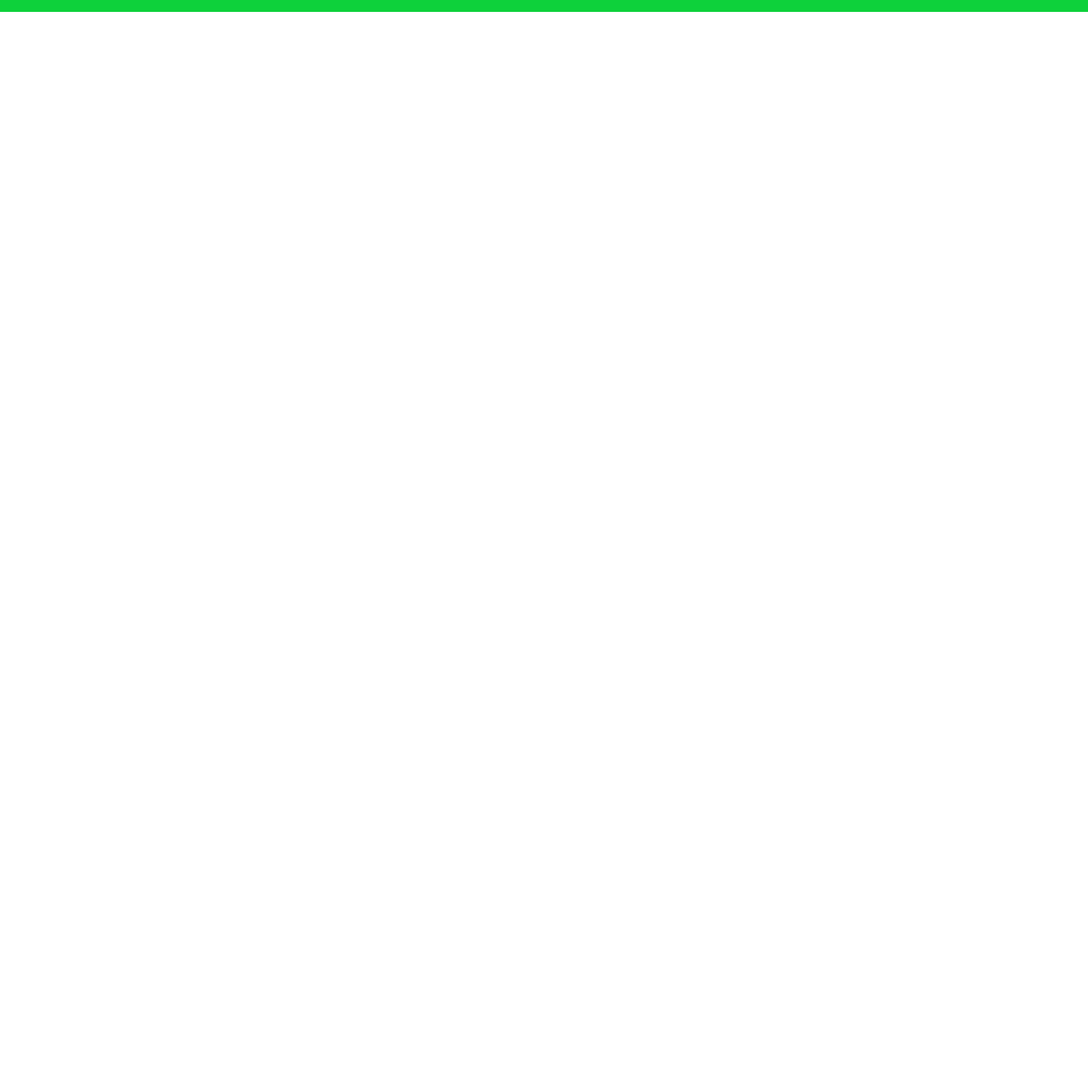
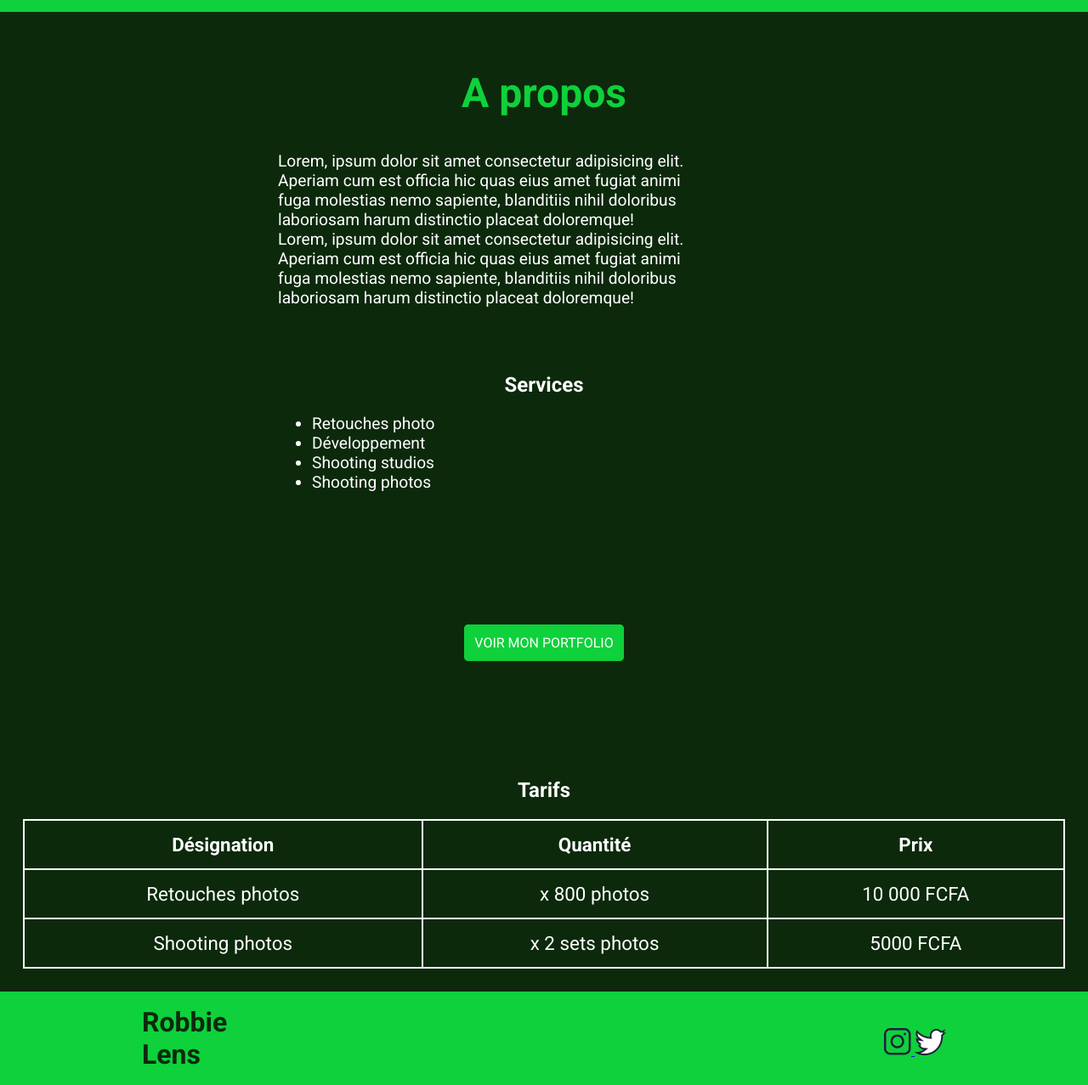
Before and after one commit to fullstackdev225/robbie-lens-sass-v, a website: page about.html in a window 1280 px wide. Shown: the part 96-1373 px from the top of the page at 85% size. Before the commit the page ends 800 px from the top, so only its background shows below. Drawn offline with Linux system fonts and the light colour scheme.

Commit message:
Réalisation de la page a propos

```diff
--- a/about.html
+++ b/about.html
@@ -23,5 +23,71 @@
             </ul>
         </nav>
     </header>
+
+    <!-- ABOUT SECTION -->
+    <section class="about-section">
+        <h1 class="about-title">A propos</h1>
+        <p class="about-text">
+            Lorem, ipsum dolor sit amet consectetur adipisicing elit. <br>
+            Aperiam cum est officia hic quas eius amet fugiat animi <br>
+            fuga molestias nemo sapiente, blanditiis nihil doloribus <br>
+            laboriosam harum distinctio placeat doloremque! <br>
+             Lorem, ipsum dolor sit amet consectetur adipisicing elit. <br>
+            Aperiam cum est officia hic quas eius amet fugiat animi <br>
+            fuga molestias nemo sapiente, blanditiis nihil doloribus <br>
+            laboriosam harum distinctio placeat doloremque!
+        </p><br><br>
+
+        <h2>Services</h2>
+        <ul>
+            <li>Retouches photo</li>
+            <li>Développement</li>
+            <li>Shooting studios</li>
+            <li>Shooting photos</li>
+        </ul><br><br><br><br><br><br><br>
+
+        <p class="portfolio-link"><a href="portfolio.html" class="btn">Voir mon portfolio</a></p>
+        <br><br><br><br><br><br>
+
+        <h2>Tarifs</h2>
+        <table>
+            <tr>
+                <th>Désignation</th>
+                <th>Quantité</th>
+                <th>Prix</th>
+            </tr>
+            <tr>
+                <td>Retouches photos</td>
+                <td>x 800 photos</td>
+                <td>10 000 FCFA</td>
+            </tr>
+            <tr>
+                <td>Shooting photos</td>
+                <td>x 2 sets photos</td>
+                <td>5000 FCFA</td>
+            </tr>
+        </table>
+    </section>
+
+     <!-- FOOTER -->
+    <footer class="footer">
+        <nav class="navbar" role="navigation">
+            <div class="navbar__brand">
+                <a href="index.html">
+                    Robbie <br> Lens
+                </a>
+            </div>
+
+            <div class="navbar__social">
+                <a href="#" title="instagram">
+                    <img src="icons/instagram.png" alt="">
+                </a>
+
+                <a href="#" title="twitter">
+                    <img src="icons/twitter.png" alt="">
+                </a>
+            </div>
+        </nav>
+    </footer>
 </body>
 </html>
--- a/sass/pages/__about.scss
+++ b/sass/pages/__about.scss
@@ -0,0 +1,44 @@
+.about-section{
+    @include backSection;
+
+    .about-title{
+        text-align: center;
+        font-size: $titleSize;
+        color: $colorPrimary;
+    }
+
+    .about-text{
+        margin-left: 300px;
+        color: $colorTertiary;
+        font-size: 1.2em;
+    }
+
+    h2{
+        text-align: center;
+        color: $colorTertiary
+    }
+
+    ul{
+       margin-left: 300px;
+        color: $colorTertiary;
+        font-size: 1.2em;
+    }
+
+    .portfolio-link{
+        text-align: center;
+    }
+
+    table{
+        margin: 0 auto;
+        width: 100%;
+        border-collapse: collapse;
+
+        th,td{
+            border: 2px solid $colorTertiary;
+            color: $colorTertiary;
+            padding: 15px;
+            font-size: 1.4em;
+            text-align: center;
+        }
+    }
+}
```
Also changed, not shown: css/main.css, 1 other file.
